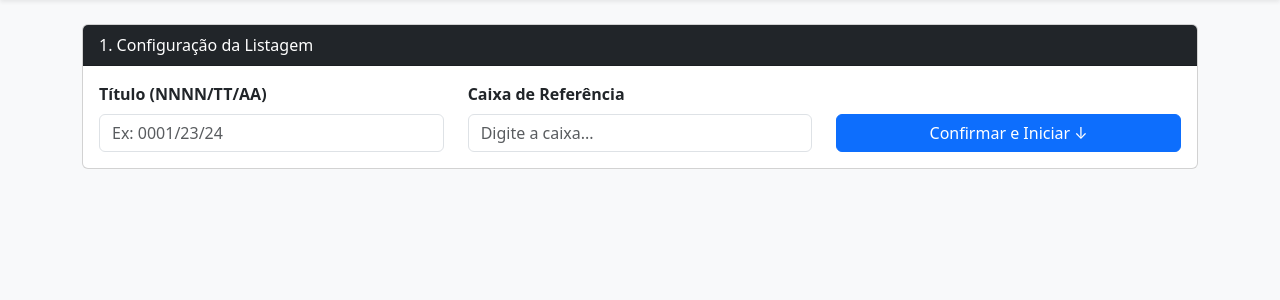
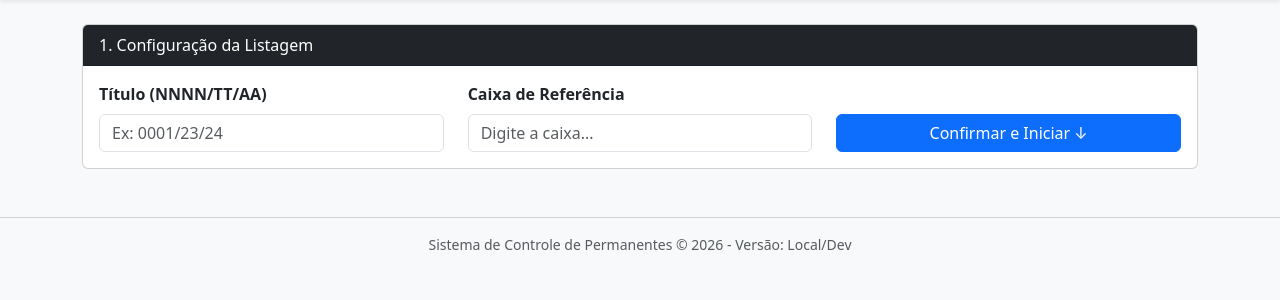
Before and after one commit to colorado-rg/Permanentes, a Django app: page /listagem/nova/ in a window 1280 px wide. Shown: the part 56-356 px from the top of the page. Run offline with Django 5.2, Linux system fonts and the light colour scheme; the visitor is signed in with stand-in values (Sample User, id 1); data that the repository does not hold is empty.

Commit message:
versao aotomatica

```diff
--- /dev/null
+++ b/core/context_processors.py
@@ -0,0 +1,14 @@
+import subprocess
+
+def versao_sistema(request):
+    try:
+        # Tenta pegar o hash curto do último commit git (ex: a1b2c3d)
+        versao = subprocess.check_output(
+            ['git', 'rev-parse', '--short', 'HEAD'],
+            stderr=subprocess.STDOUT
+        ).decode('utf-8').strip()
+    except Exception:
+        # Se der erro (não tiver git instalado ou pasta .git), mostra padrão
+        versao = 'Local/Dev'
+
+    return {'versao_sistema': versao}
--- a/core/templates/core/base.html
+++ b/core/templates/core/base.html
@@ -89,4 +89,10 @@
 
     <script src="https://cdn.jsdelivr.net/npm/bootstrap@5.3.0/dist/js/bootstrap.bundle.min.js"></script>
 </body>
+
+<footer class="text-center mt-5 mb-3 text-muted small no-print">
+    <hr>
+    Sistema de Controle de Permanentes &copy; {% now "Y" %} - Versão: {{ versao_sistema }}
+</footer>
+
 </html>
--- a/permanentes/settings.py
+++ b/permanentes/settings.py
@@ -62,6 +62,7 @@ TEMPLATES = [
                 'django.template.context_processors.request',
                 'django.contrib.auth.context_processors.auth',
                 'django.contrib.messages.context_processors.messages',
+                'core.context_processors.versao_sistema',
             ],
         },
     },
```
